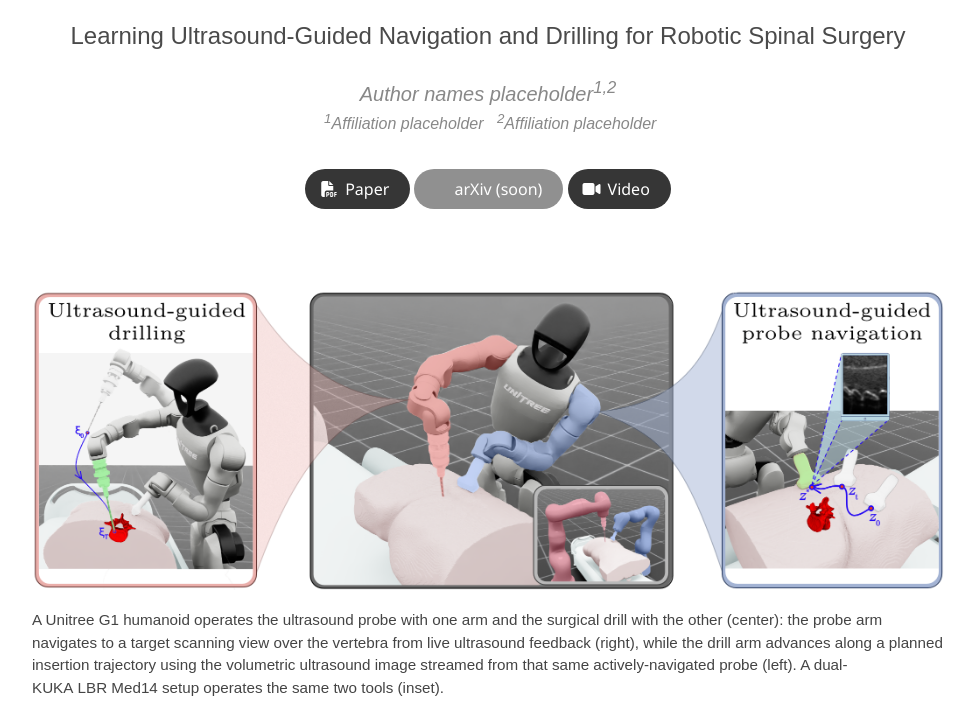
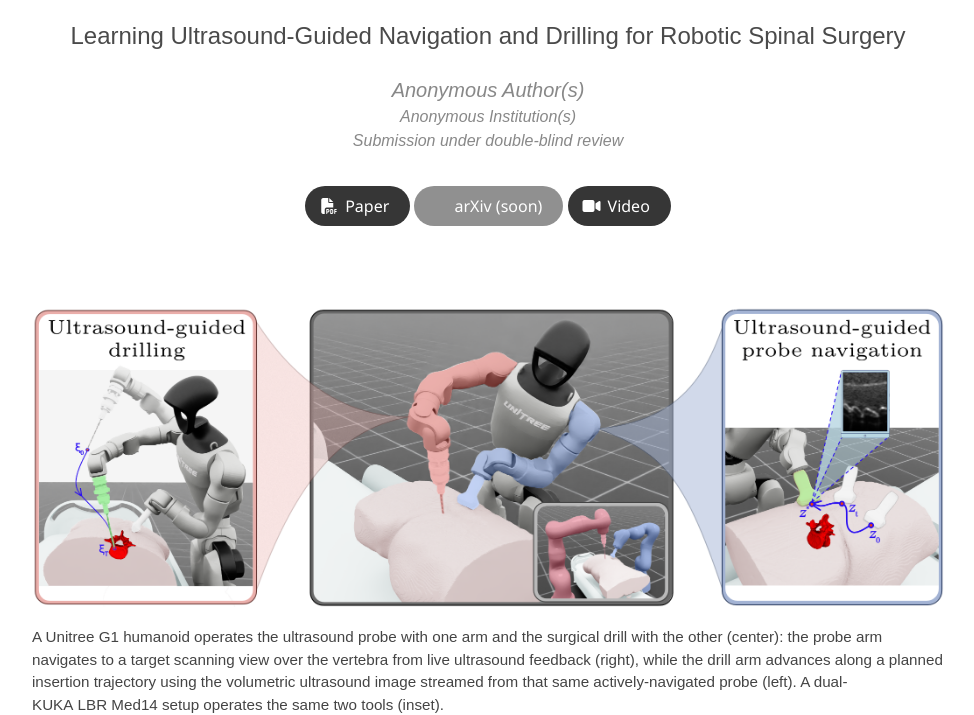
Before and after one commit to SonoSurgeon/sonosurgeon.github.io, a plain HTML site: page index.html in a window 1280 px wide. Shown: the part 105-820 px from the top of the page, without its empty margins (152-1126 px from the left). Drawn offline with nearby package versions, Linux system fonts and the light colour scheme; some icons are missing; a web font is replaced by a local one.

Commit message:
anonymize webpage

```diff
--- a/index.html
+++ b/index.html
@@ -46,12 +46,14 @@
             Learning Ultrasound-Guided Navigation and Drilling for Robotic Spinal Surgery
           </h2>
 
-          <!-- TODO: replace with real author names / links / affiliations -->
           <div class="is-size-5 publication-authors">
-            <span class="author-block author-note">Author names placeholder<sup>1,2</sup></span>
+            <span class="author-block author-note">Anonymous Author(s)</span>
           </div>
           <div class="is-size-6 publication-authors author-note">
-            <span class="author-block">&nbsp;<sup>1</sup>Affiliation placeholder&nbsp; &nbsp;<sup>2</sup>Affiliation placeholder</span>
+            <span class="author-block">Anonymous Institution(s)</span>
+          </div>
+          <div class="is-size-6 publication-authors author-note">
+            <span class="author-block">Submission under double-blind review</span>
           </div>
 
           <div class="column has-text-centered" style="margin-top: 1em;">
@@ -275,10 +277,10 @@
 <section class="section" id="bibtex">
   <div class="container is-max-desktop content">
     <h2 class="title">BibTeX</h2>
-    <!-- TODO: update authors, venue, and year once finalized -->
+    <!-- TODO: update once de-anonymized -->
     <pre><code>@article{sonosurgeon2026,
   title   = {SonoSurgeon: Learning Ultrasound-Guided Navigation and Drilling for Robotic Spinal Surgery},
-  author  = {Author names placeholder},
+  author  = {Anonymous Author(s)},
   journal = {arXiv preprint},
   year    = {2026}
 }</code></pre>
@@ -290,7 +292,7 @@
     <h2 class="title">Acknowledgments</h2>
     <p>
       SonoSurgeon builds on the robotic ultrasound simulation backbone of <a href="https://arxiv.org/abs/2507.01152" target="_blank" rel="noopener noreferrer">SonoGym</a>, implemented in <a href="https://github.com/isaac-sim/IsaacLab" target="_blank" rel="noopener noreferrer">IsaacLab</a>.
-      Humanoid whole-arm inverse kinematics is solved with <a href="https://github.com/stephane-caron/pink" target="_blank" rel="noopener noreferrer">Pink</a>, and patient anatomical models are derived from the TotalSegmentator dataset. We gratefully acknowledge these open-source communities and contributors.
+      Humanoid whole-arm inverse kinematics is solved with <a href="https://github.com/stephane-caron/pink" target="_blank" rel="noopener noreferrer">Pink</a>, and patient anatomical models are derived using <a href="https://github.com/wasserth/TotalSegmentator" target="_blank" rel="noopener noreferrer">TotalSegmentator</a>. We gratefully acknowledge these open-source communities and contributors.
     </p>
   </div>
 </section>
```
